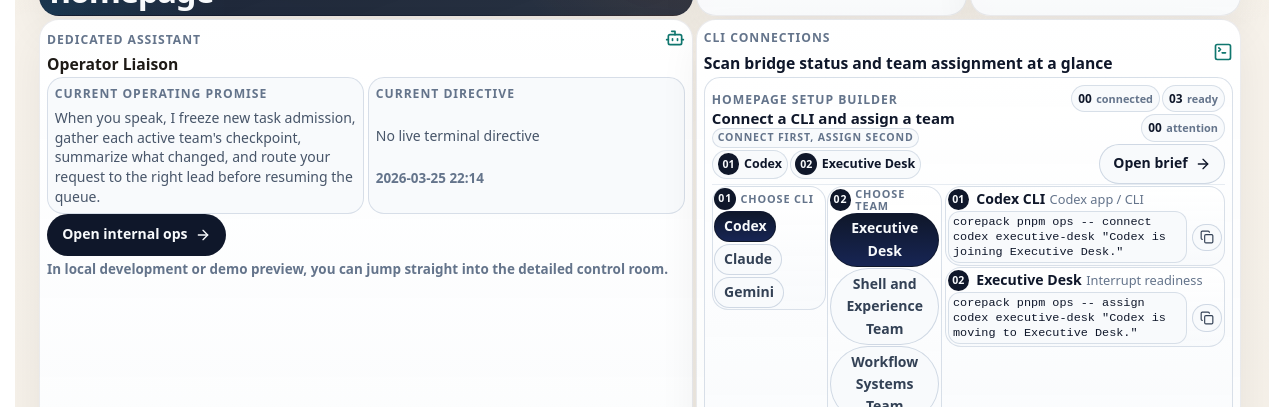
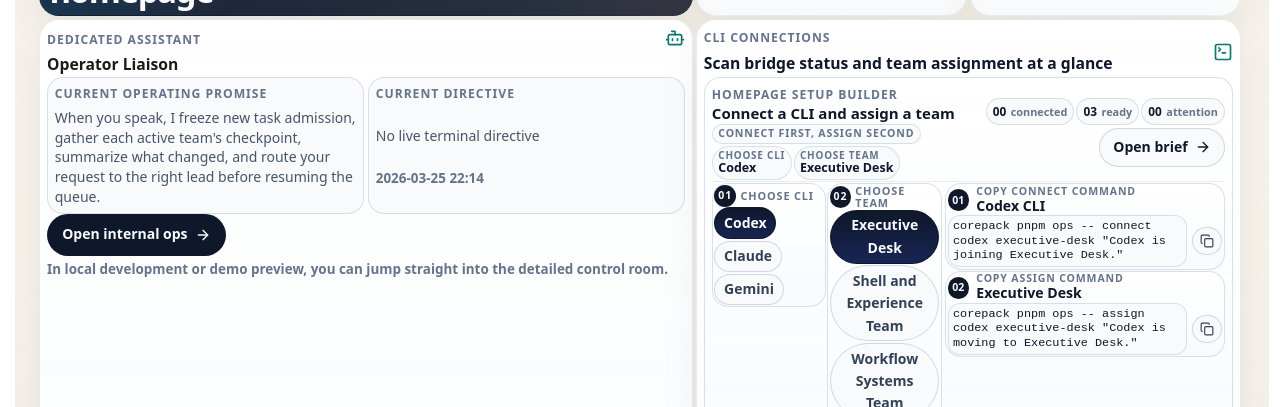
Before and after one commit to GongJae00/research-pages, a Next.js app in the folder apps/web/: page /en in a window 1280 px wide. Shown: the part 1700-2107 px from the top of the page. Built offline with nearby package versions, Linux system fonts and the light colour scheme; no server answers.

Commit message:
Autonomy batch 1448: shell-experience

```diff
--- a/apps/web/src/components/homepage-agent-control-section.module.css
+++ b/apps/web/src/components/homepage-agent-control-section.module.css
@@ -272,14 +272,22 @@
 }
 
 .setupScanItem {
-  display: inline-flex;
-  align-items: center;
-  gap: 0.3rem;
+  display: inline-grid;
+  gap: 0.04rem;
   min-width: 0;
-  padding: 0.18rem 0.3rem;
+  padding: 0.2rem 0.34rem;
   border: 1px solid rgba(203, 213, 225, 0.72);
   border-radius: 999px;
   background: rgba(248, 250, 252, 0.92);
+}
+
+.setupScanLabel {
+  color: #64748b;
+  font-size: 0.62rem;
+  font-weight: 700;
+  letter-spacing: 0.08em;
+  line-height: 1.1;
+  text-transform: uppercase;
 }
 
 .setupScanValue {
@@ -553,7 +561,7 @@
 
 .copyCard {
   display: grid;
-  gap: 0.06rem;
+  gap: 0.04rem;
   padding: 0.1rem;
 }
 
@@ -570,6 +578,15 @@
   gap: 0.02rem;
 }
 
+.commandCardLabel {
+  color: #64748b;
+  font-size: 0.66rem;
+  font-weight: 700;
+  letter-spacing: 0.08em;
+  line-height: 1.1;
+  text-transform: uppercase;
+}
+
 .commandTitleLine {
   display: flex;
   flex-wrap: wrap;
@@ -581,12 +598,6 @@
   color: #0f172a;
   font-size: 0.88rem;
   line-height: 1.2;
-}
-
-.commandDetail {
-  color: #64748b;
-  font-size: 0.8rem;
-  line-height: 1.3;
 }
 
 .copyButton {
--- a/apps/web/src/components/homepage-agent-control-section.tsx
+++ b/apps/web/src/components/homepage-agent-control-section.tsx
@@ -271,7 +271,6 @@ export function HomepageAgentControlSection({
           step: "01",
           label: copy.connectCommand,
           title: selectedProvider?.label ?? "-",
-          detail: selectedProvider?.cliName ?? "-",
           command: setupManifest.commands.connect,
           buttonLabel: copy.connectCommand,
         },
@@ -280,7 +279,6 @@ export function HomepageAgentControlSection({
           step: "02",
           label: copy.assignCommand,
           title: selectedTeam?.name ?? "-",
-          detail: selectedTeam?.lane ?? "-",
           command: setupManifest.commands.assign,
           buttonLabel: copy.assignCommand,
         },
@@ -377,11 +375,11 @@ export function HomepageAgentControlSection({
                       <strong className={styles.setupDigestOrder}>{copy.commandOrder}</strong>
                     </span>
                     <span className={styles.setupScanItem}>
-                      <span className={styles.commandStep}>01</span>
+                      <span className={styles.setupScanLabel}>{copy.chooseProvider}</span>
                       <span className={styles.setupScanValue}>{selectedProvider.label}</span>
                     </span>
                     <span className={styles.setupScanItem}>
-                      <span className={styles.commandStep}>02</span>
+                      <span className={styles.setupScanLabel}>{copy.chooseTeam}</span>
                       <span className={styles.setupScanValue}>{selectedTeam.name}</span>
                     </span>
                   </div>
@@ -472,10 +470,8 @@ export function HomepageAgentControlSection({
                     <div className={styles.copyTitleGroup}>
                       <span className={styles.commandStep}>{item.step}</span>
                       <div className={styles.commandTitleStack}>
-                        <div className={styles.commandTitleLine}>
-                          <strong>{item.kind === "connect" ? `${item.title} CLI` : item.title}</strong>
-                          <span className={styles.commandDetail}>{item.detail}</span>
-                        </div>
+                        <span className={styles.commandCardLabel}>{item.label}</span>
+                        <strong>{item.kind === "connect" ? `${item.title} CLI` : item.title}</strong>
                       </div>
                     </div>
                   </div>
```
